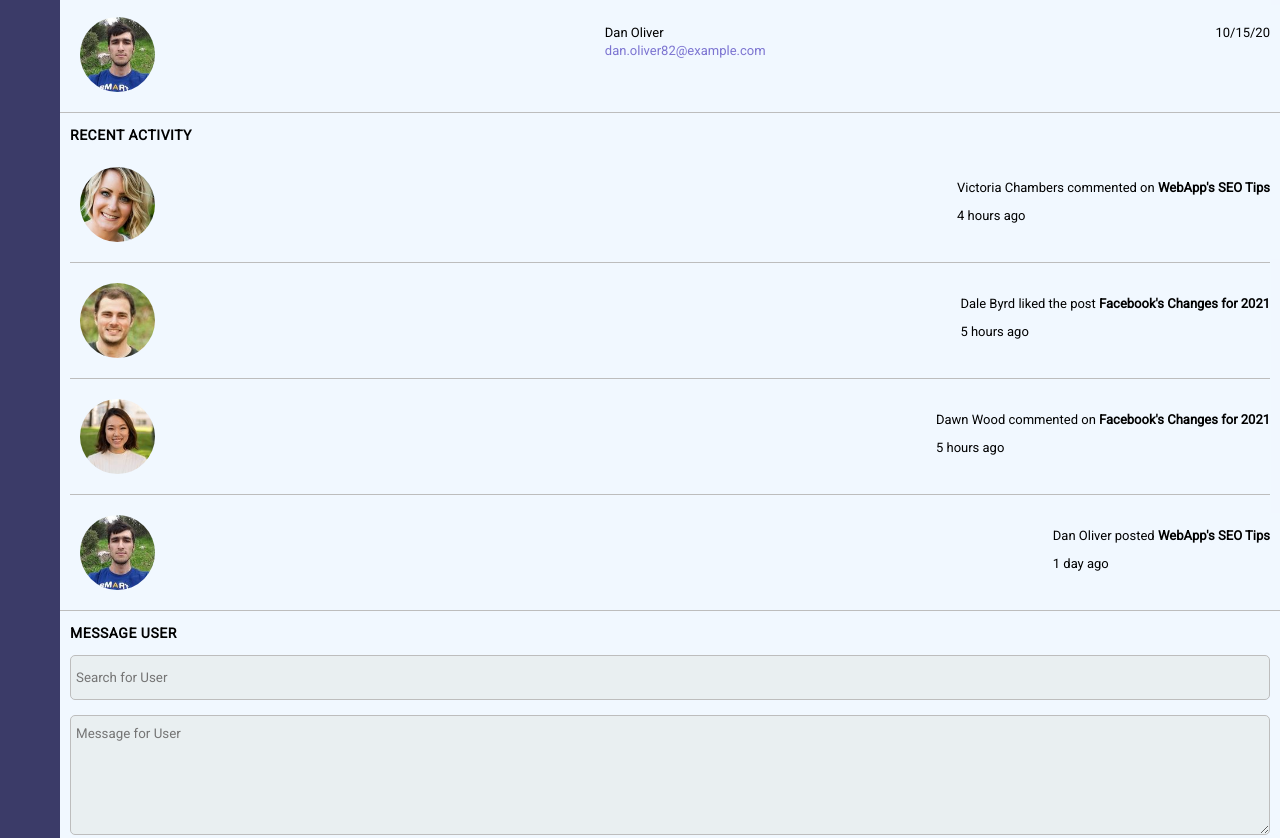
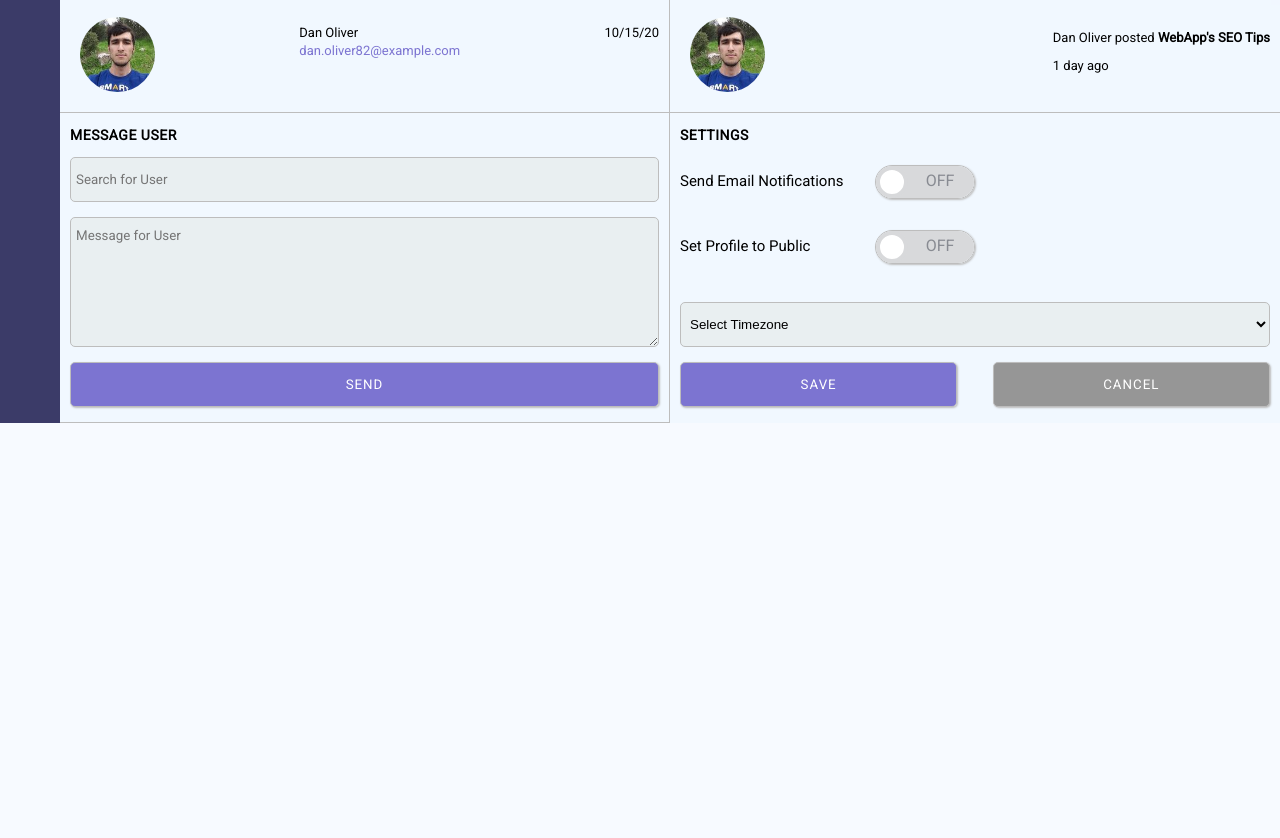
Before and after one commit to gitwalker4/Web-Dashboard-Project, a plain HTML site: page index.html in a window 1280 px wide. Shown: the part 1774-2612 px from the top of the page. After the commit the page ends 2197 px from the top, so only its background shows below. Drawn offline with nearby package versions, Linux system fonts and the light colour scheme.

Commit message:
added 1024px base layout

```diff
--- a/css/styles.css
+++ b/css/styles.css
@@ -395,7 +395,7 @@ select,
 }
 
 #textarea {
-  min-height: 120px;
+  min-height: 130px;
 }
 
 ::placeholder {
@@ -563,3 +563,25 @@ select option:selected {
     max-width: 50%;
   }
 }
+
+
+@media screen and ( min-width: 1024px ) {
+  main {
+    display: grid;
+    grid-template-columns: 1fr 1fr;
+    grid-template-areas:
+      "dashboard dashboard"
+      "alert alert"
+      "traffic traffic"
+      "daily mobile"
+      "social social"
+      "members recent"
+      "messages settings"
+    ;
+  }
+
+  .members,
+  .messages {
+    border-right: var(--borderMain) 1px solid;
+  }
+}
```
